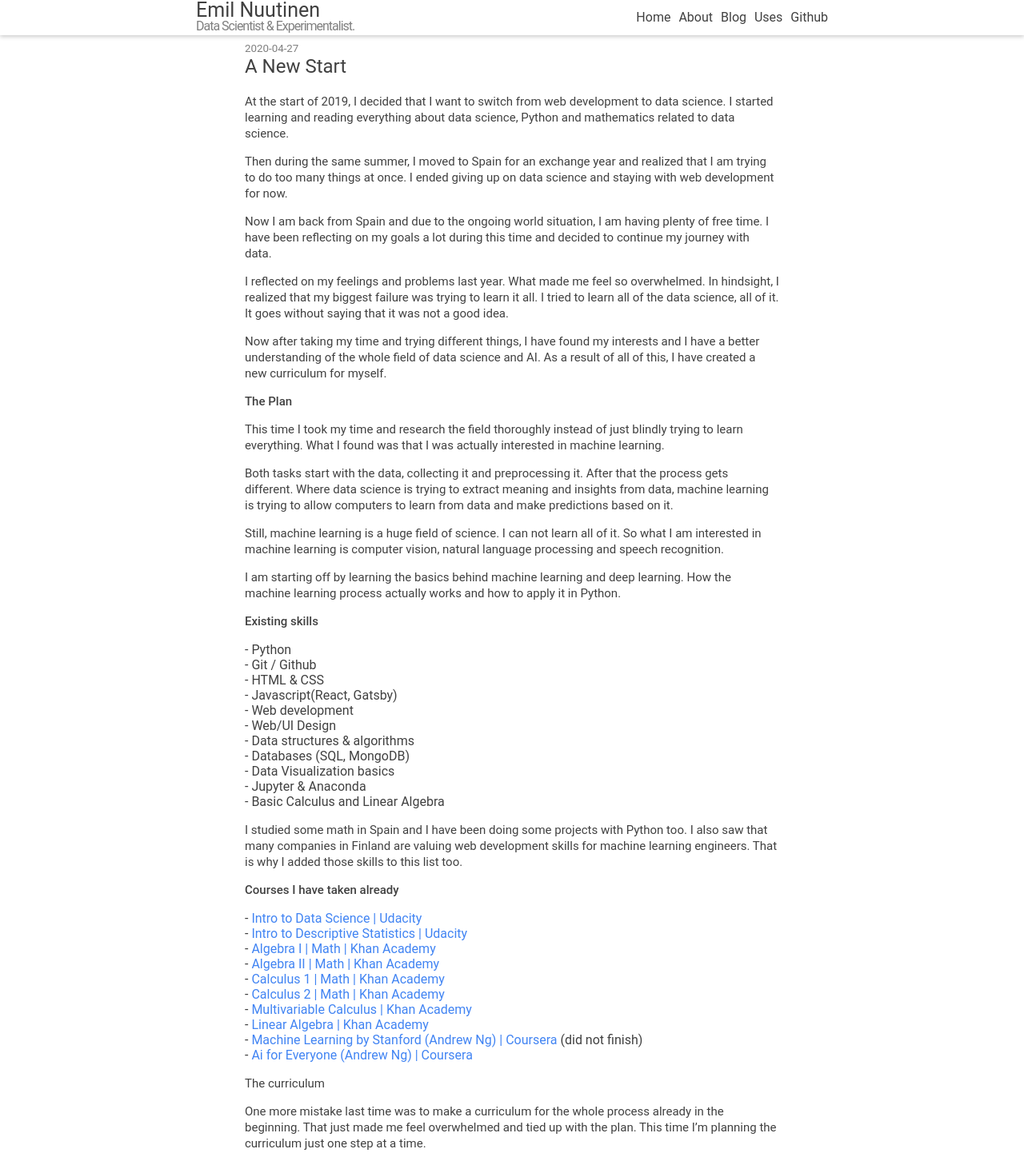
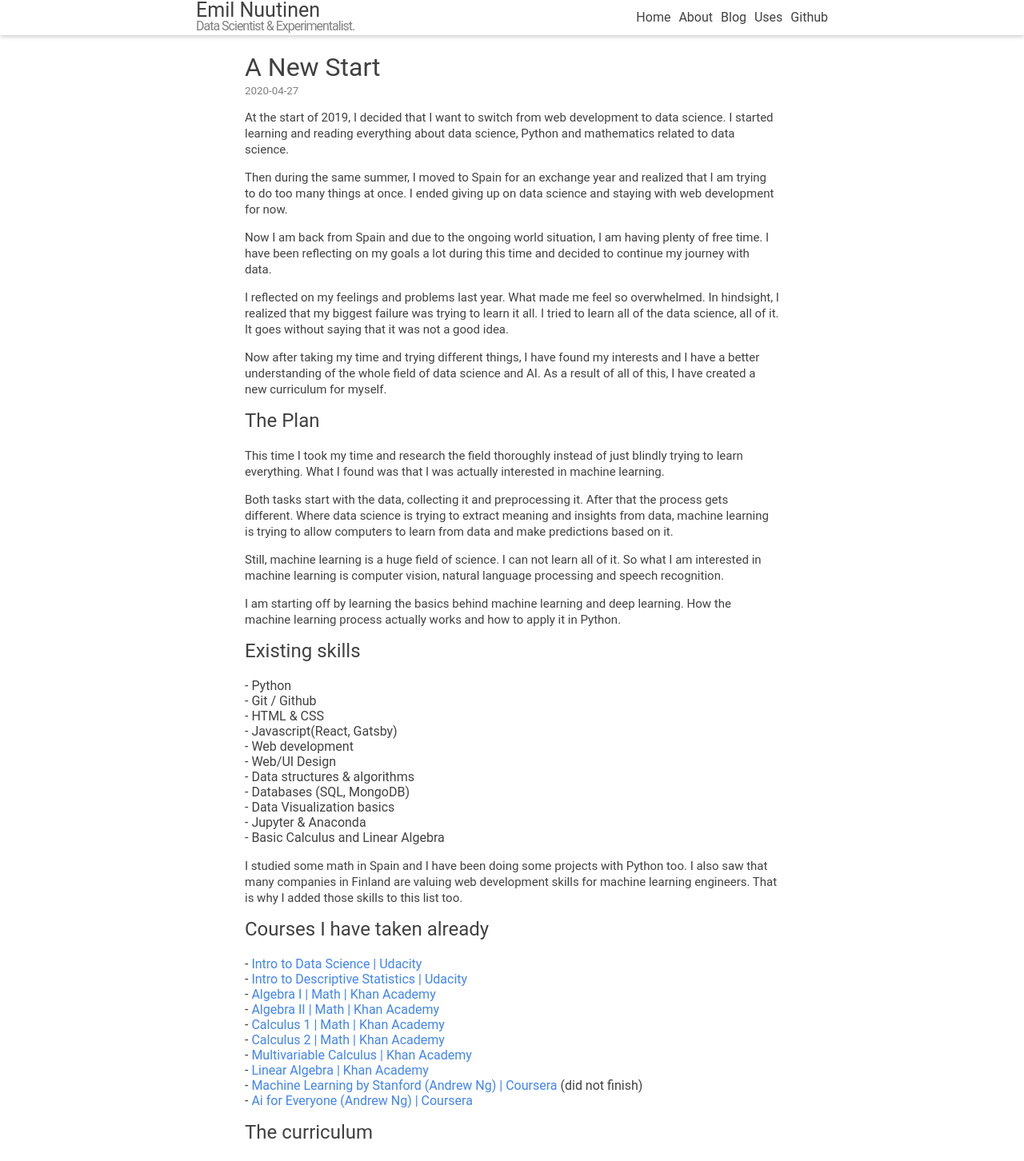
Before and after one commit to emilrwx/emilrwx_website, a Next.js app: page /posts/a-new-start in a window 1280 px wide. Shown: the top 1452 px of the page at 80% size. Built offline with nearby package versions, Linux system fonts and the light colour scheme.

Commit message:
change back to headings and adjust margin on top

```diff
--- a/layouts/post.js
+++ b/layouts/post.js
@@ -8,14 +8,14 @@ export default function PostLayout (props) {
       <Head>
         <title>{props.title}</title>
       </Head>
-      <article>
+      <main>
+        <h1 style={{ marginBottom: '0px', marginTop: '15px' }}>{props.title}</h1>
         <small>{props.date}</small>
-        <h1>{props.title}</h1>
         <div dangerouslySetInnerHTML={{ __html: props.content }} />
         <Link href='/blog'>
           Back to blog index
         </Link>
-      </article>
+      </main>
     </Layout>
   )
 }
--- a/posts/a-new-start.md
+++ b/posts/a-new-start.md
@@ -14,7 +14,7 @@ I reflected on my feelings and problems last year. What made me feel so overwhel
 
 Now after taking my time and trying different things, I have found my interests and I have a better understanding of the whole field of data science and AI. As a result of all of this, I have created a new curriculum for myself.
 
-**The Plan**
+## The Plan
 
 This time I took my time and research the field thoroughly instead of just blindly trying to learn everything. What I found was that I was actually interested in machine learning.
 
@@ -24,7 +24,7 @@ Still, machine learning is a huge field of science. I can not learn all of it. S
 
 I am starting off by learning the basics behind machine learning and deep learning. How the machine learning process actually works and how to apply it in Python.
 
-**Existing skills**
+## Existing skills
 
 * Python
 * Git / Github
@@ -40,7 +40,7 @@ I am starting off by learning the basics behind machine learning and deep learni
 
 I studied some math in Spain and I have been doing some projects with Python too. I also saw that many companies in Finland are valuing web development skills for machine learning engineers. That is why I added those skills to this list too.
 
-**Courses I have taken already**
+## Courses I have taken already
 
 * [Intro to Data Science | Udacity](https://eu.udacity.com/course/intro-to-data-science--ud359)
 * [Intro to Descriptive Statistics | Udacity](https://eu.udacity.com/course/intro-to-descriptive-statistics--ud827)
@@ -53,7 +53,7 @@ I studied some math in Spain and I have been doing some projects with Python too
 * [Machine Learning by Stanford (Andrew Ng) | Coursera](https://www.coursera.org/learn/machine-learning) (did not finish)
 * [Ai for Everyone (Andrew Ng) | Coursera](https://www.coursera.org/learn/ai-for-everyone)
 
-The curriculum
+## The curriculum
 
 One more mistake last time was to make a curriculum for the whole process already in the beginning. That just made me feel overwhelmed and tied up with the plan. This time I’m planning the curriculum just one step at a time.
 
--- a/posts/diving-into-nlp.md
+++ b/posts/diving-into-nlp.md
@@ -13,7 +13,7 @@ The whole world situation got me reflecting on the things that matter to me and
 
 Don't get me wrong, I still love frontend development, it is a strong passion for me and I will never give up on it. I just want to do more. I want to help. I want to give more value. I want to help the world to become a better place.
 
-**What Have I Been Doing?**
+## What Have I Been Doing?
 
 I finished the [Deep Learning by Andrew Ng](https://www.coursera.org/specializations/deep-learning) specialization during June (much faster than I had planned). It was a game-changer and I would recommend it to everybody wanting to learn deep learning.
 
@@ -23,7 +23,7 @@ They both teach the same(ish) subjects, but Andrew Ng uses a bottoms-up approach
 
 I am more of a top-down learner myself and sometimes it is really hard to keep the up motivation with bottoms-up style learning. That was one of the reasons why I failed the last time that I tried to learn data science. I thought that you can only learn it bottoms-up. This time I am learning by doing and I am excited all the time and learning much faster.
 
-**Diving into NLP**
+## Diving into NLP
 
 I started searching for an employer for my thesis in April. I had planned to do a journal-style thesis about the process of learning machine learning, but in June after tens of applications and a lot of stress I got lucky and one of my preferred companies contacted me with a proposal for a thesis project related to NLP.
 
@@ -33,7 +33,7 @@ For me though, NLP seems to be the subject that has more to give. Getting comput
 
 The more I learn about NLP, the more I get sucked into it. There are so many opportunities in NLP that we have still not conquered. We don't even have many models that work with other languages than English. One of my personal interests is Finnish NLP projects. The Finnish language is so different from English and there are only a handful of models that work with the Finnish language.
 
-**Next Steps**
+## Next Steps
 
 I started working on my thesis during June and it is planned to be ready in November. I have planned to work on the project until September and the thesis should be published at the latest in November.
 
--- a/posts/my-data-science-curriculum.md
+++ b/posts/my-data-science-curriculum.md
@@ -8,7 +8,7 @@ At the start of 2019, I decided that I want to switch from web development to da
 
 After some research I decided to create my own online curriculum to fill the gaps in my university studies. Due to my web development background I have some existing skills that helped in the transition.
 
-**Existing skills**
+## Existing skills
 * Python
 * Git / Github
 * (HTML, CSS ,Javascript)
@@ -20,7 +20,7 @@ After some research I decided to create my own online curriculum to fill the gap
 
 During this curriculum I will study calculus, linear algebra, statistics & discrete mathematics at the University of Alicante. So many of the math courses will be reinforced with corresponding university courses.
 
-**Important skills I need to learn or get better with**
+## Important skills I need to learn or get better with
 * Statistics
 * Calculus & linear algebra
 * Communication skills (storytelling with the data)
@@ -30,7 +30,7 @@ During this curriculum I will study calculus, linear algebra, statistics & discr
 * SQL (I have basic knowledge, but that is not enough)
 * Domain/business knowledge
 
-**Phase 1 - DS, ML & math fundamentals**
+## Phase 1 - DS, ML & math fundamentals
 
 Most important thing during this phase is to learn the basics and get a broader understanding about data science. I also want to learn the basics of machine learning during this time.
 
@@ -57,7 +57,7 @@ Here are some optional resources to help with the process.
 * [Learning How to Learn | Coursera](https://www.coursera.org/learn/learning-how-to-learn)
 * [YouTube | Statistics 110: Probability](https://projects.iq.harvard.edu/stat110/youtube)
 
-**Phase 2 - DL, advanced ML & Kaggle**
+## Phase 2 - DL, advanced ML & Kaggle
 
 The goal of phase 2 is to deepen the understanding of the concepts used in data science and introduce myself to deep learning.
 
@@ -68,7 +68,7 @@ Even more important in this phase is to start applying the skills learned during
 * [Kaggle](https://www.kaggle.com/) beginner competitions
 * Projects (simple projects that apply what you have learned)
 
-**Phase 3 - Start building & complement with courses**
+## Phase 3 - Start building & complement with courses
 
 The meaning of phase 3 is to apply the learned knowledge in competitions and projects. I want to start building my portfolio during this time while simultaneously deepening my understanding of data science principles.
 
@@ -77,7 +77,7 @@ The meaning of phase 3 is to apply the learned knowledge in competitions and pro
 * Deeper courses/books??
 * Keep the daily habit of learning and building
 
-**Phase 4 - Apply for a job or internship**
+## Phase 4 - Apply for a job or internship
 
 Finally, time to get a job in data science. During this time I am going to practice interviewing and simultaneously build my portfolio.
 
--- a/posts/only-constant-in-life-is-change.md
+++ b/posts/only-constant-in-life-is-change.md
@@ -10,7 +10,7 @@ And honestly… I don’t want to study data science anymore. Don’t get me wro
 
 And although I really enjoy data science, I just don’t have the same passion for it as I have towards web development. I have started to think that maybe it was not the right choice to try and make data science my main career. Maybe I should just learn it on the side and incorporate it into web development in some way.
 
-**Learning from change**
+## Learning from change
 
 I felt really disappointed when I made the decision to stop learning data science. But the more I thought about it, the less it made sense to feel bad about it. I made a mistake and I learned from it. I learned what I am really passionate about. I really really love web development. I actually feel happy when I write code and build websites. I did not realize that before I tried to learn data science.
 
@@ -18,7 +18,7 @@ Living in Spain has also taught me that I don’t want to live here permanently.
 
 After living in Spain for almost two months, I can say that the thought of living abroad was better than actually living abroad is. Don’t get me wrong, I love being in Spain right now. This country is amazing and the people here are lovely. But living away from my home country, my family and my friends is a bigger con than all the pros that Spain has to offer me. I would love to have a second home here, but I would not want to live here permanently.
 
-**Get out of your comfort zone**
+## Get out of your comfort zone
 
 Change is hard, but change is necessary. You can not evolve without change.
 
--- a/posts/quitting-social-media.md
+++ b/posts/quitting-social-media.md
@@ -23,7 +23,7 @@ The next step was the hardest... Quitting Instagram... I could easily spend 2-3
 
 There was one more account left though. And it was a hard decision to delete it. I'm talking about LinkedIn. As a software developer, LinkedIn is one of the main platforms to search for work and maintain a professional network. Now, I did not even use LinkedIn that actively, but taking back my time and attention was not the only reason to quit social media. I also wanted to improve my privacy online. Having a LinkedIn profile with your full name, education, work history and a summary is not exactly good for your privacy...
 
-**How Does It Feel?**
+## How Does It Feel?
 
 I went from being connected daily to ~2000 people to being connected to 3-5 people. And it feels good. I feel freedom. I am not daily bombarded by other people's lives and opinions. I don't feel the need to share some highlight about my life every day.
 
@@ -33,7 +33,7 @@ Now it was not easy to quit the habit of checking social media constantly. Delet
 
 I got a little FOMO in during the first days of no social media, but now I don't even remember how it felt to check it constantly (I get used to new things quickly though).
 
-**How Did It Change Me?**
+## How Did It Change Me?
 
 Something weird happened. I have not felt bored since I quit social media. I used to check Instagram or Twitter when I felt bored, which was often. I honestly have not once felt bored after quitting social media. It is weird. My mind is constantly creating thoughts and ideas and I am constantly doing new things.
 
@@ -43,7 +43,7 @@ I also finished my thesis. Changed this website from Gatsby to Next.js. I even s
 
 As I said earlier, I now do much more of the things that I actually like instead of subconsciously trying to impress others. It feels good. I feel much more at peace with myself.
 
-**About Privacy**
+## About Privacy
 
 I mentioned that I quit LinkedIn because of privacy concerns. I do this kind of a privacy checkup about yearly. During that, I check my current situation with basic stuff like passwords, security breaches, old accounts that I should delete etc. Every year I try to improve my privacy and security. It started with multifactor authentication everywhere in 2017, then I found VPN's and TOR in 2018... Now in 2020, this privacy improvement was one more reason to quit social media.
 
@@ -51,6 +51,6 @@ I had not really thought about how big of a threat social media is to your priva
 
 This was one more reason that 2020 is *the year* to think about your social media habits and your life online. We live more online now than we have ever lived and it is extremely important that you are not risking your privacy and security there.
 
-**Closing Words**
+## Closing Words
 
 I know that quitting social media is a bit extreme for most people, but I do recommend for everybody to take a break from social media and try to spend more time in the real world and with the people that are actually close to you. Take a week away from social media, instead text or call to your friends, pick up a book, start a passion project, learn a new skill. You won't regret it.
```
